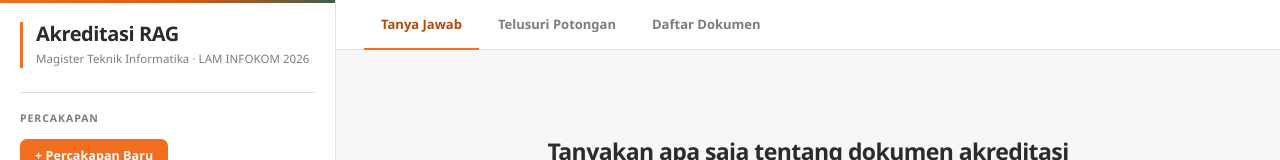
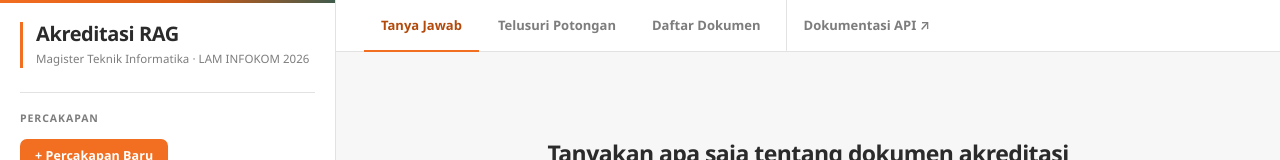
Before and after one commit to alfa-yohannis/akreditasi, a plain HTML site: page web/index.html in a window 1280 px wide. Shown: the top 160 px of the page. Drawn offline with Linux system fonts and the light colour scheme; files that its build step writes are made by us from their sources; no server answers; files whose address does not match are found by name.

Commit message:
Add API docs opened at a separate tab

```diff
--- a/web/index.html
+++ b/web/index.html
@@ -98,6 +98,8 @@
         <button class="tab active" data-tab="ask">Tanya Jawab</button>
         <button class="tab" data-tab="browse">Telusuri Potongan</button>
         <button class="tab" data-tab="documents">Daftar Dokumen</button>
+        <a class="tab-link" href="/docs" target="_blank" rel="noopener noreferrer"
+           title="Dokumentasi REST API (Swagger UI) — terbuka di tab baru">Dokumentasi API ↗</a>
       </nav>
 
       <!-- ---------------------------- ASK ---------------------------- -->
--- a/web/styles.css
+++ b/web/styles.css
@@ -518,6 +518,32 @@ html, body {
 .tab.active {
   color: var(--accent-text);
   border-bottom-color: var(--brand-orange);
+}
+
+/* Looks like a tab but leaves the app: it opens the API documentation in a new
+   browser tab rather than switching panels. Deliberately class `tab-link`, not
+   `tab` — the tab controller collects `.tab` and reads `data-tab` from each, so
+   a link joining that set would deactivate every panel and blank the view. The
+   separator and the arrow tell the reader it goes elsewhere. */
+.tab-link {
+  display: flex;
+  align-items: center;
+  padding: 15px 17px;
+  margin-left: 6px;
+  border-left: 1px solid var(--border-soft);
+  font-size: 13px;
+  font-weight: 600;
+  color: var(--text-muted);
+  text-decoration: none;
+  border-bottom: 2px solid transparent;
+  margin-bottom: -1px;
+  white-space: nowrap;
+  transition: color 130ms ease;
+}
+
+.tab-link:hover {
+  color: var(--accent-text);
+  border-bottom-color: color-mix(in srgb, var(--brand-orange) 45%, transparent);
 }
 
 .tab-panel {
```
